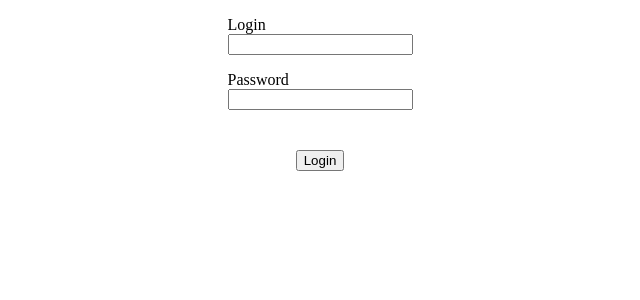
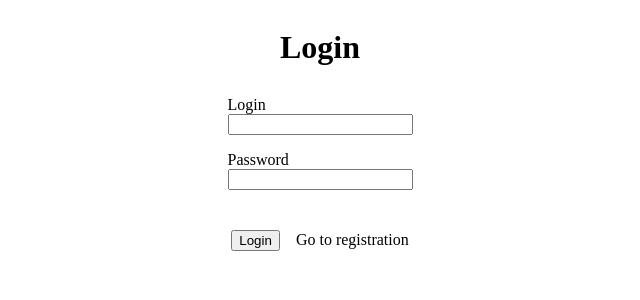
Before and after one commit to davitSahakyan/simple-blog-angular, an Angular app: page /login in a window 1280 px wide. Shown: the top 300 px of the page, without its empty margins (320-960 px from the left). Built offline with nearby package versions, Linux system fonts and the light colour scheme.

Commit message:
Add navigation to register

```diff
--- a/src/app/auth/components/login/login.component.css
+++ b/src/app/auth/components/login/login.component.css
@@ -1,3 +1,9 @@
+.login-page-container {
+  display: flex;
+  flex-direction: column;
+  justify-content: center;
+  align-items: center;
+}
 .inputs-and-buttons-wrapper {
   display: flex;
   flex-direction: column;
@@ -18,3 +24,7 @@
 .button-container {
   margin-top: 2em;
 }
+.navigate-register-button {
+  margin-left: 1em;
+  cursor: pointer;
+}
--- a/src/app/auth/components/login/login.component.html
+++ b/src/app/auth/components/login/login.component.html
@@ -1,4 +1,6 @@
 <form [formGroup]="loginForm" (ngSubmit)="onSubmit()">
+  <div class="login-page-container">
+    <h1>Login</h1>
     <div class="inputs-and-buttons-wrapper">
       <div class="inputs-wrapper">
         <div class="input-container">
@@ -12,6 +14,10 @@
       </div>
       <div class="button-container">
         <button type="submit">Login</button>
+        <span (click)="goToRegistration()" class="navigate-register-button"
+          >Go to registration</span
+        >
+      </div>
     </div>
   </div>
 </form>
--- a/src/app/auth/components/login/login.component.ts
+++ b/src/app/auth/components/login/login.component.ts
@@ -1,5 +1,6 @@
 import { Component, OnInit } from '@angular/core';
 import { FormControl, FormGroup } from '@angular/forms';
+import { Router } from '@angular/router';
 
 @Component({
   selector: 'app-login',
@@ -9,7 +10,7 @@ import { FormControl, FormGroup } from '@angular/forms';
 export class LoginComponent implements OnInit {
   loginForm: FormGroup;
 
-  constructor() {}
+  constructor(private router: Router) {}
 
   ngOnInit() {
     this.loginForm = new FormGroup({
@@ -21,4 +22,8 @@ export class LoginComponent implements OnInit {
   onSubmit() {
     console.log(this.loginForm.value);
   }
+
+  goToRegistration() {
+    this.router.navigate(['/register']);
+  }
 }
```
Lines whose indentation alone changed are shown as unchanged.
